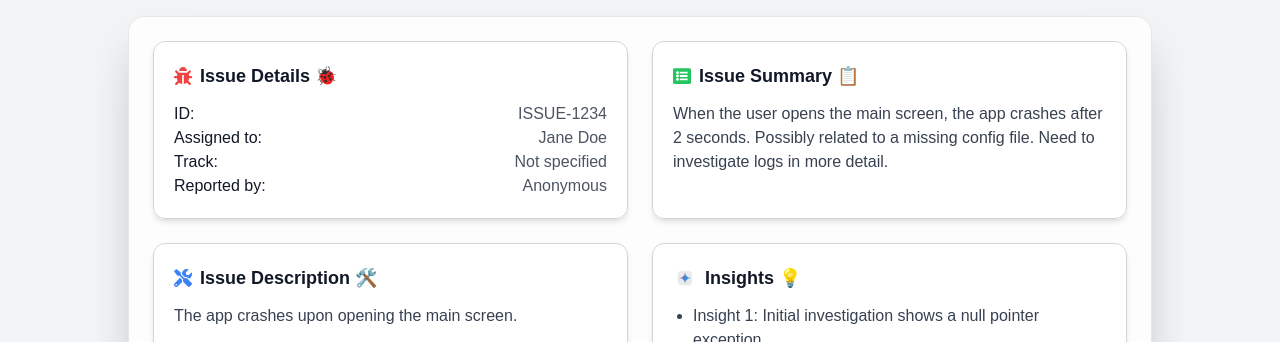
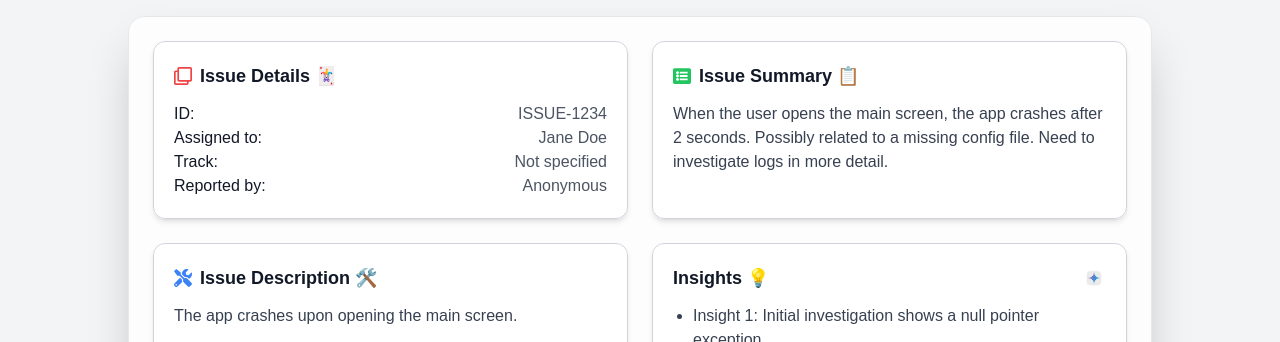
Before and after one commit to tyagivivek8/slackbot-website, a React (Create React App) app: page / in a window 1280 px wide. Shown: the top 342 px of the page. Built offline with nearby package versions, Linux system fonts and the light colour scheme.

Commit message:
Gemini logo is visibnle byt not animating

```diff
--- a/src/components/IssueDetails.js
+++ b/src/components/IssueDetails.js
@@ -4,7 +4,7 @@ import RelatedList from "./RelatedList";
 import UserJourney from "./UserJourney";
 import { motion } from "framer-motion";
 import geminiIcon from "../gemini.png"; // Adjust path as needed
-import { FaBug, FaTools, FaMobileAlt, FaListAlt, FaSlackHash, FaUser, FaFlag, FaRoute, FaExpand } from "react-icons/fa";
+import { FaBug, FaTools, FaMobileAlt, FaListAlt, FaSlackHash, FaUser, FaFlag, FaRoute, FaExpand, FaRegClone } from "react-icons/fa";
 
 function IssueDetails({ issue }) {
   const [isFullScreen, setIsFullScreen] = useState(false);
@@ -25,7 +25,7 @@ function IssueDetails({ issue }) {
       transition={{ duration: 0.5, ease: "easeOut" }}
     >
       {/* Issue Details */}
-      <SectionCard title="Issue Details 🐞" icon={<FaBug className="text-red-500" />}>
+      <SectionCard title="Issue Details 🃏" icon={<FaRegClone className="text-red-500" />}>
         <DetailItem label="ID" value={issue.issueId} />
         <DetailItem label="Assigned to" value={issue.devAssigned || "Unassigned"} />
         <DetailItem label="Track" value={issue.track || "Not specified"} />
@@ -42,8 +42,8 @@ function IssueDetails({ issue }) {
         <p className="text-gray-700">{issue.description || "No description available."}</p>
       </SectionCard>
 
-      {/* Insights (Using Gemini Icon) */}
-      <SectionCard title="Insights 💡" icon={geminiIcon}>
+      {/* Insights (Using Gemini Icon on the Right) */}
+      <SectionCard title="Insights 💡" iconRight={geminiIcon}>
         <ul className="list-disc pl-5 text-gray-700 space-y-2">
           {issue.insights?.length > 0 ? (
             issue.insights.map((insight, idx) => <li key={idx}>{insight}</li>)
@@ -96,8 +96,8 @@ function IssueDetails({ issue }) {
   );
 }
 
-// Reusable Card Component (Handles Both Icons and Images)
-function SectionCard({ title, icon, children }) {
+// Reusable Card Component (Handles Both Icons on Left and Right)
+function SectionCard({ title, icon, iconRight, children }) {
   return (
     <motion.div
       className="p-5 bg-white/80 backdrop-blur-md rounded-xl shadow-md border border-gray-300 transform hover:scale-[1.02] hover:shadow-xl transition-all"
@@ -105,13 +105,11 @@ function SectionCard({ title, icon, children }) {
       animate={{ opacity: 1, y: 0 }}
       transition={{ duration: 0.3, ease: "easeOut" }}
     >
-      <h3 className="text-lg font-semibold mb-3 flex items-center gap-2 text-gray-900">
-        {typeof icon === "string" ? (
-          <img src={icon} alt="Icon" className="w-6 h-6 object-contain" />
-        ) : (
-          icon
-        )}
-        {title}
+      <h3 className="text-lg font-semibold mb-3 flex items-center justify-between text-gray-900">
+        <span className="flex items-center gap-2">
+          {icon} {title}
+        </span>
+        {iconRight && <img src={iconRight} alt="Icon" className="w-6 h-6 object-contain" />}
       </h3>
       {children}
     </motion.div>
```
